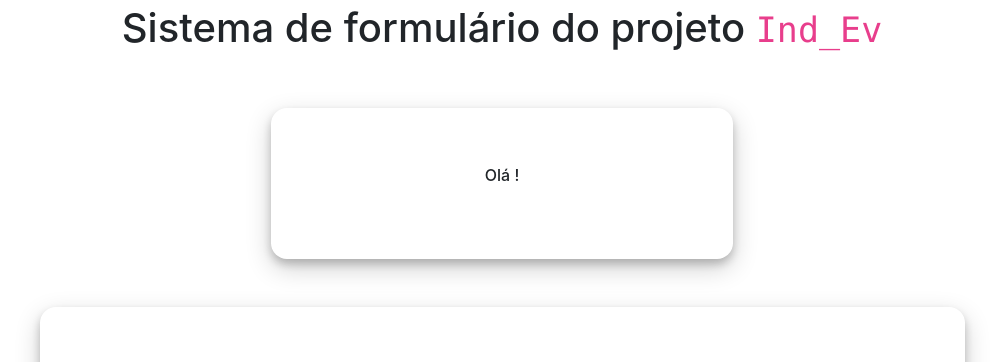
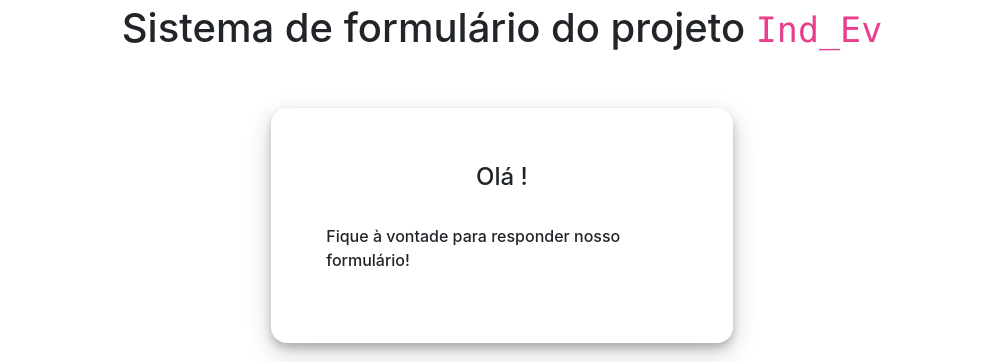
Before and after one commit to danbailo/ind_evasao, a Python web app: template src/app/templates/index.html in a window 1280 px wide. Shown: the part 56-418 px from the top of the page, without its empty margins (138-1142 px from the left). Run offline with Jinja, Linux system fonts and the light colour scheme; the template is opened without the code that fills it: most values are stand-ins (such as "Sample title", 1, 10 or a date in 2020); form fields are guessed from the names that the template uses; some libraries are stand-ins or nearby versions.

Commit message:
grettings to user

```diff
--- a/src/app/templates/profile.html
+++ b/src/app/templates/profile.html
@@ -1 +1,7 @@
-<p class="text-center">Olá {{ current_user.name }}!</p>
+<h4 class="text-center">Olá {{ current_user.name }}!</h4>
+<br>
+{% if current_user.get_answer() %}
+    <p>Muito obrigado por responder nosso formulário!</p>
+{% else %}
+    <p>Fique à vontade para responder nosso formulário!</p>
+{% endif %}
```
